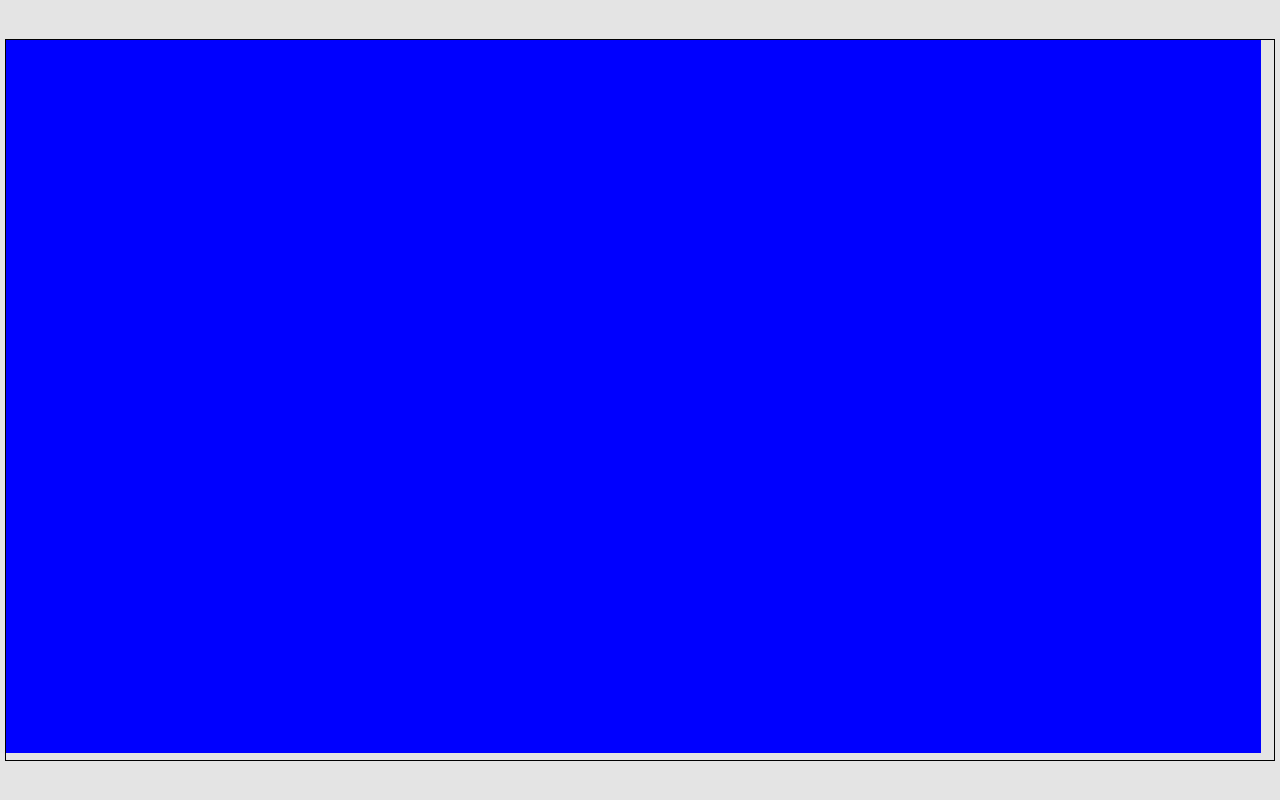
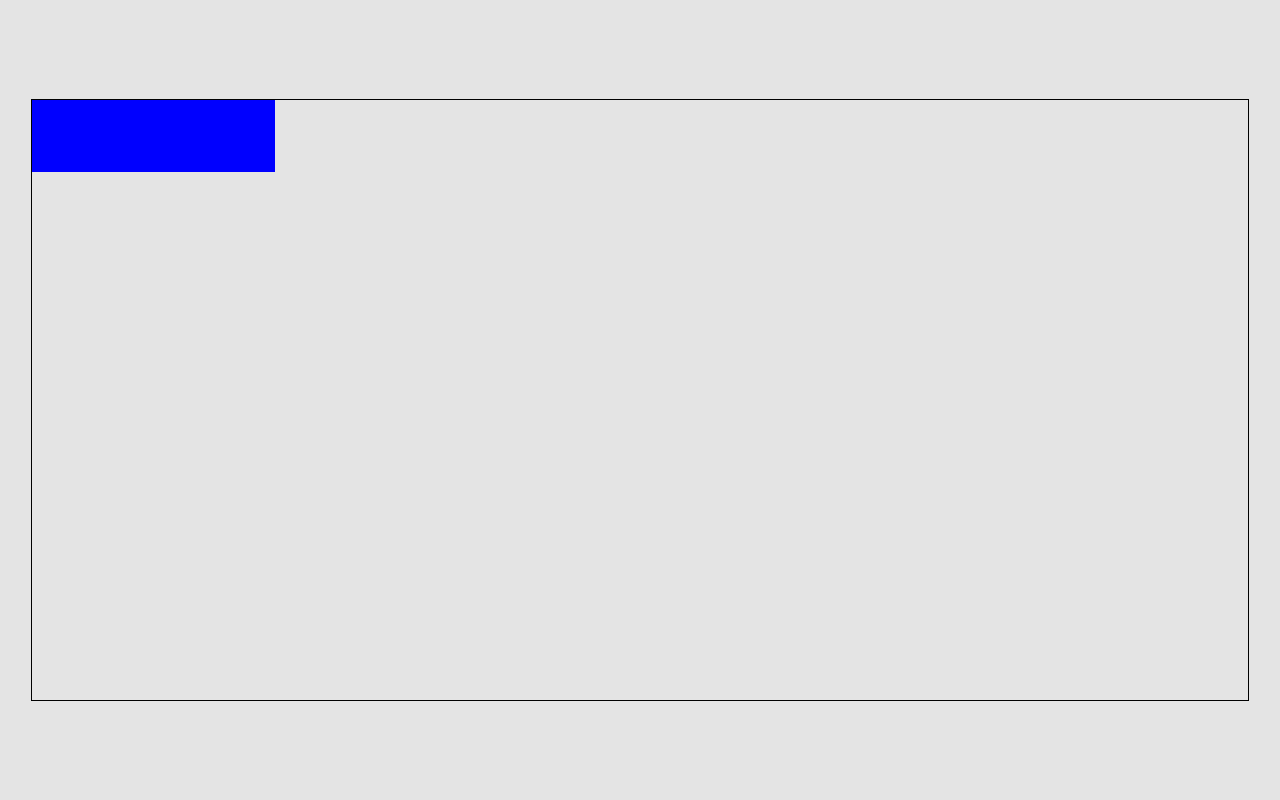
Before and after one commit to jamest7783/Dividend, a React (Create React App) app in the folder client/: page / in a window 1280 px wide. Built offline with nearby package versions, Linux system fonts and the light colour scheme.

Commit message:
Grid in Canvas, Planning flow

```diff
--- a/client/src/App.css
+++ b/client/src/App.css
@@ -10,17 +10,15 @@ body{
     justify-content:center;
     align-items:center;
 }
-#chart-container{
+#grid{
     margin:0;
-    height:90vh;
-    width:99vw;
+    height:75%;
+    width:95%;
     border:1px solid black;
-    overflow:hidden;
-    display:flex;
+    display:grid;
+    grid-template:repeat(25,4%)/repeat(25,4%)
 }
-
-#chart{
-    height:99%;
-    width:99%;
+#nav-container{
+    grid-area:1/1/4/6;
     background:blue;
 }
--- a/client/src/App.js
+++ b/client/src/App.js
@@ -7,7 +7,6 @@ const App=()=>{
     <div>
       <Routes>
         <Route path='/' element={<Canvas/>}/>
-        <Route/>
       </Routes>
     </div>
   )
--- a/client/src/components/Canvas.jsx
+++ b/client/src/components/Canvas.jsx
@@ -1,13 +1,18 @@
 import Chart from './Chart'
+import Nav from './Nav'
 
 const Canvas=()=>{
 
     return(
         <div id='canvas'>
-            <div>
-                <Chart/>
+            {/* <Nav /> */}
+            <div id='grid'>
+                <div id='nav-container'>
+                    <Nav />
+                </div>
+
+
             </div>
-
         </div>
     )
 }
--- a/client/src/components/Chart.jsx
+++ b/client/src/components/Chart.jsx
@@ -3,9 +3,7 @@ const Chart=()=>{
     return(
         <div id='chart-container'>
             <div id='chart'>
-
             </div>
-
         </div>
     )
 }
--- /dev/null
+++ b/client/src/components/Nav.jsx
@@ -0,0 +1,9 @@
+const Nav=()=>{
+
+    return(
+        <div id='nav'>
+
+        </div>
+    )
+}
+export default Nav
```
